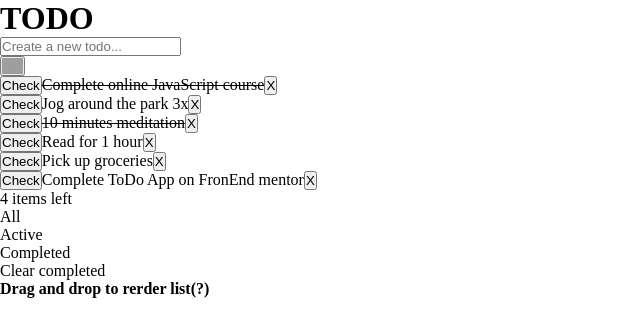
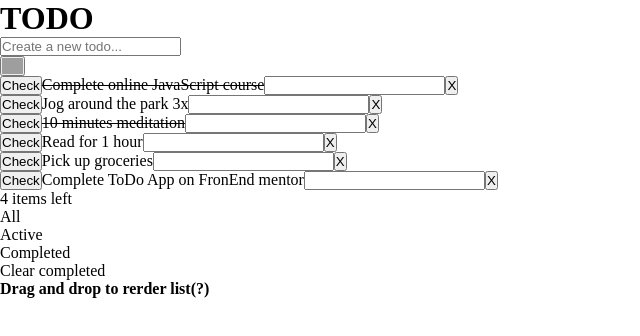
Before and after one commit to BesoBerdzenishvili/btodo, a React (Create React App) app: page / in a window 1280 px wide. Shown: the top 336 px of the page, without its empty margins (0-640 px from the left). Built offline with nearby package versions, Linux system fonts and the light colour scheme; grey boxes are pictures that could not be loaded.

Commit message:
2 files modified

```diff
--- a/src/App.js
+++ b/src/App.js
@@ -25,6 +25,12 @@ export default function App(props) {
     setTasks(newTasks);
   };
   // edit task
+  const editTask = (value, index) => {
+    const old = [...tasks];
+    const newTasks = (old[index].text = value);
+    console.log(value, index, 'poison');
+    setTasks(newTasks);
+  };
   // delete individual task
   const delTask = (index) => {
     const newTasks = [...tasks];
@@ -45,7 +51,13 @@ export default function App(props) {
         <Switch />
       </header>
       {tasks.map((task, index) => (
-        <Tasks key={index} index={index} task={task} delTask={delTask} />
+        <Tasks
+          key={index}
+          index={index}
+          task={task}
+          delTask={delTask}
+          editTask={editTask}
+        />
       ))}
       <Controllers tasks={tasks} />
     </div>
--- a/src/components/Tasks.js
+++ b/src/components/Tasks.js
@@ -1,8 +1,16 @@
-import React from 'react';
+import React, { useState } from 'react';
 import '../style.css';
 import './Tasks.css';
 
-export default function Tasks({ index, task, delTask }) {
+export default function Tasks({ index, task, delTask, editTask }) {
+  const [value, setValue] = useState('');
+  const handleSubmit = (e) => {
+    console.log(value, 'Val')
+    e.preventDefault();
+    if (!value) return;
+    editTask(value);
+    setValue('');
+  };
   return (
     <main>
       <article>
@@ -10,6 +18,13 @@ export default function Tasks({ index, task, delTask }) {
         <p style={{ textDecoration: task.completed && 'line-through' }}>
           {task.text}
         </p>
+        <form onClick={handleSubmit}>
+          <input
+            type="text"
+            value={value}
+            onChange={(e) => setValue(e.target.value)}
+          />
+        </form>
         <button onClick={() => delTask(index)}>X</button>
       </article>
     </main>
```
